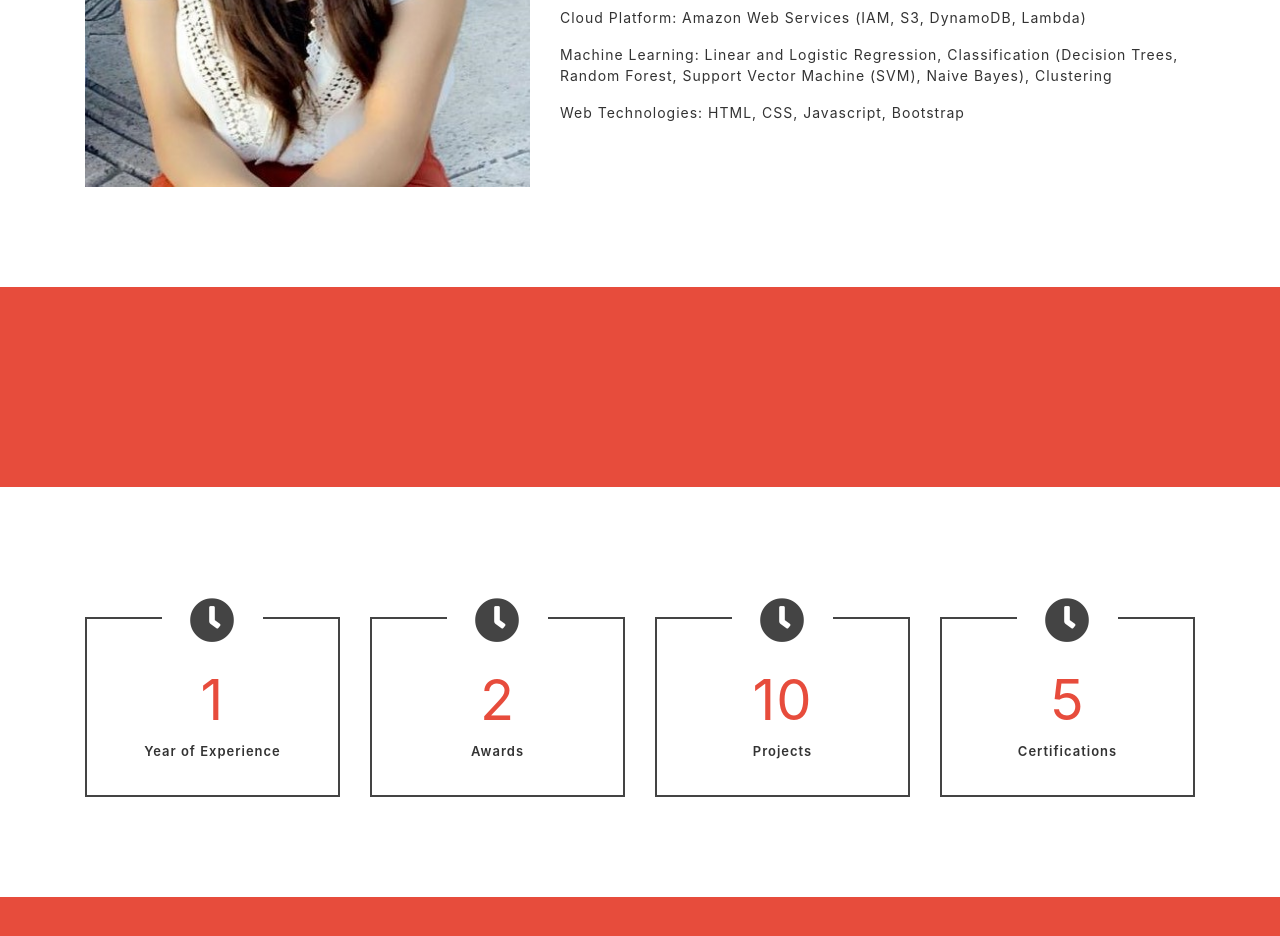
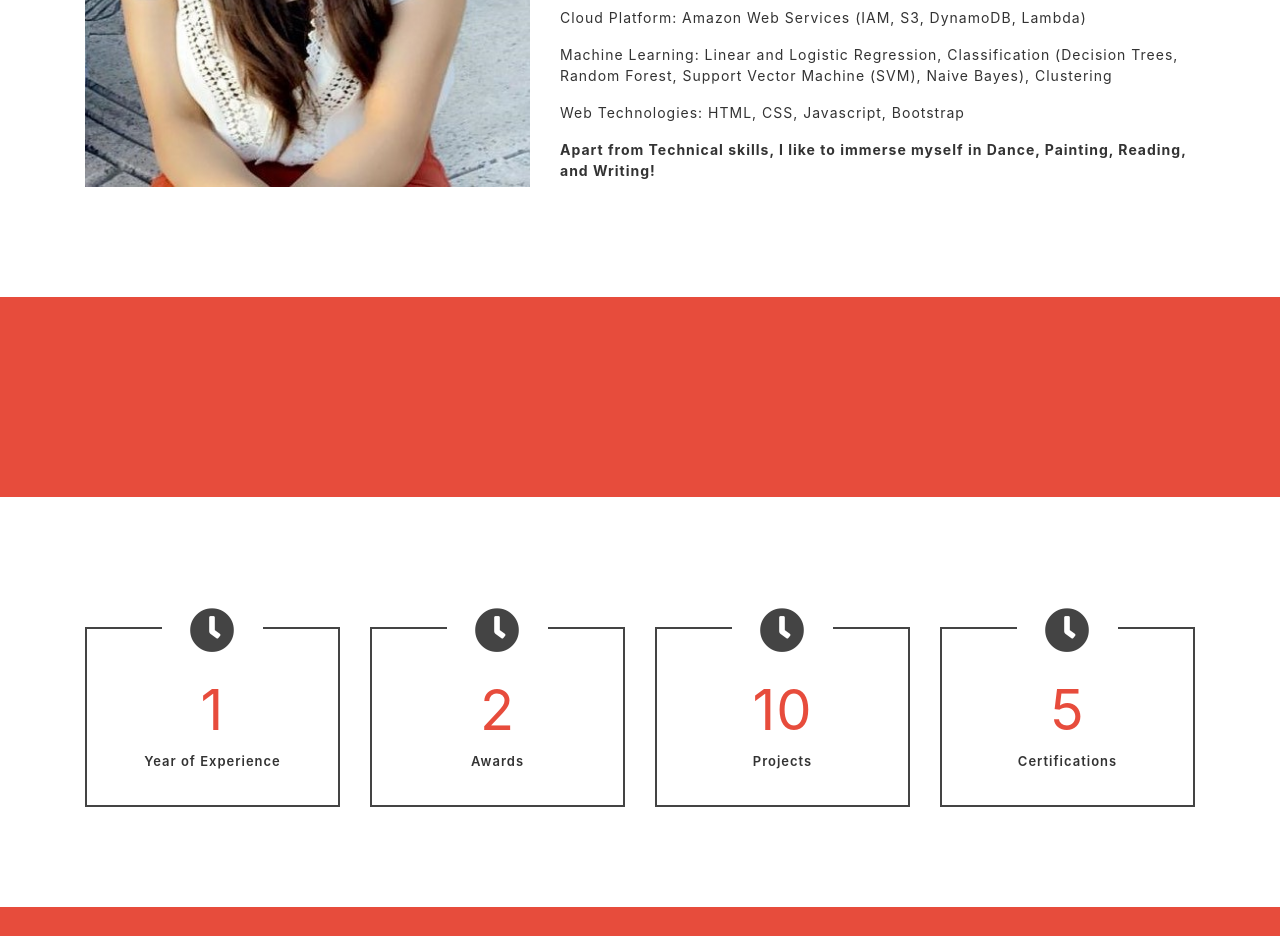
Before and after one commit to shraddha0796/portfolio, a plain HTML site: page index.html in a window 1280 px wide. Shown: the part 1400-2336 px from the top of the page. Drawn offline with nearby package versions, Linux system fonts and the light colour scheme.

Commit message:
changes done

```diff
--- a/css/style.css
+++ b/css/style.css
@@ -71,6 +71,7 @@ body {
 }
 
 
+
 .blankSection {
 	background-color: #e74c3c;
 	color: #fff;
@@ -79,6 +80,9 @@ body {
 	background-color: #e74c3c;
 	color: #fff;
 }
+
+
+
 
 .squareItem {
 	margin-top: 30px;
--- a/index.html
+++ b/index.html
@@ -96,6 +96,14 @@
 			    	<p>Cloud Platform: Amazon Web Services (IAM, S3, DynamoDB, Lambda)</p>
 			    	<p>Machine Learning: Linear and Logistic Regression, Classification (Decision Trees, Random Forest, Support Vector Machine (SVM), Naive Bayes), Clustering</p>
 			    	<p>Web Technologies: HTML, CSS, Javascript, Bootstrap</p>
+			    	<p><b>Apart from Technical skills, I like to immerse myself in Dance, Painting, Reading, and Writing!</b></p>
+
+
+
+
+
+
+
 
 
 
```
